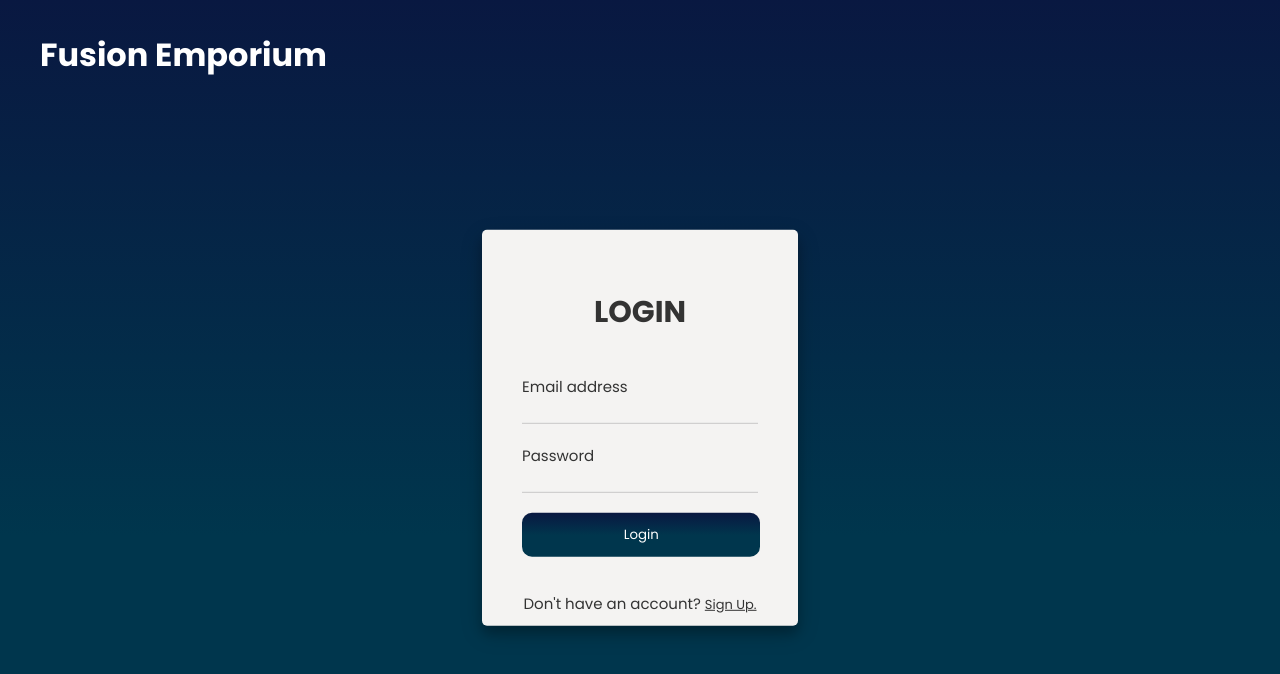
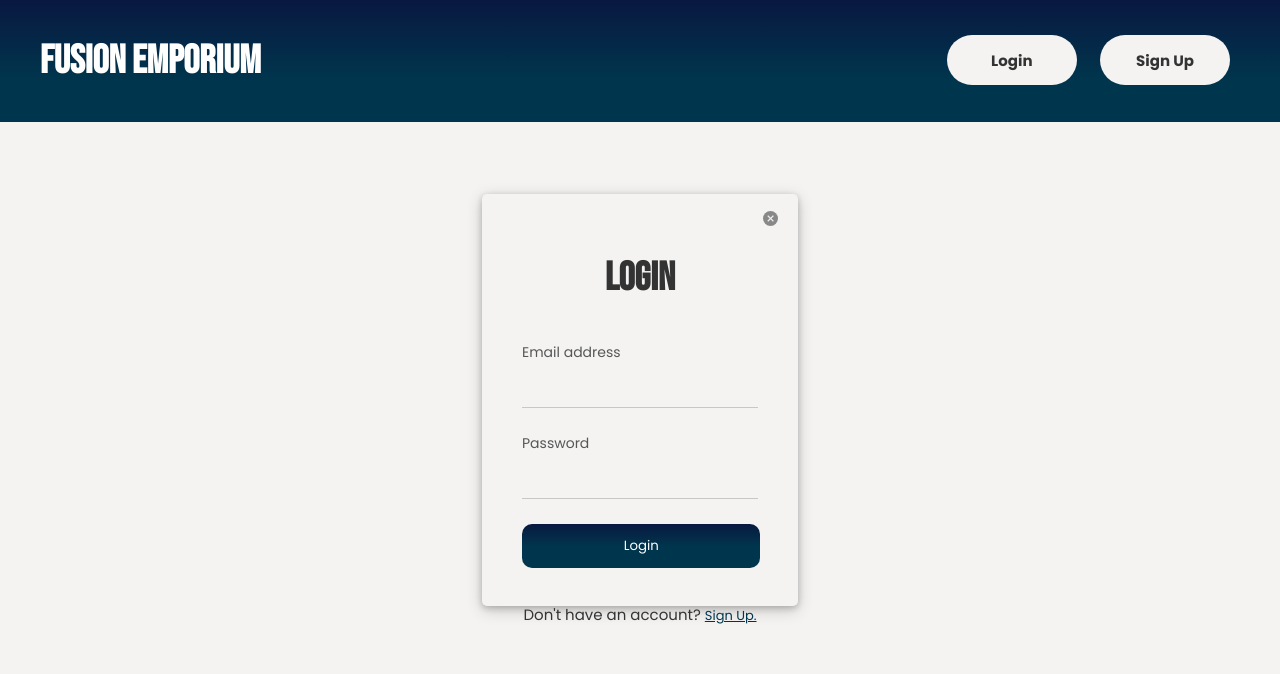
Before and after one commit to Ruzzell-O/Fusion-Gallery, a plain HTML site: page login.html in a window 1280 px wide. Drawn offline with Linux system fonts and the light colour scheme.

Commit message:
Created a login and sign up button on the header as a pop up form.

```diff
--- a/login.css
+++ b/login.css
@@ -1,47 +1,101 @@
 @import url('https://fonts.googleapis.com/css2?family=Poppins:ital,wght@0,100;0,200;0,300;0,400;0,500;0,600;0,700;0,800;0,900;1,100;1,200;1,300;1,400;1,500;1,600;1,700;1,800;1,900&display=swap');
+@import url('https://fonts.googleapis.com/css2?family=Bebas+Neue&display=swap');
 
 body{
     font-family: 'Poppins',sans-serif;
-    background: linear-gradient(180deg, rgba(9,24,65,1) 0%, rgba(0,54,77,1) 67%);
-    background-attachment:fixed;
+    background-color: #F4F3F2;
     margin:0;
+    padding:0;
+    box-sizing: border-box;
 }
 
 header{
+    background: linear-gradient(180deg, rgba(9,24,65,1) 0%, rgba(0,54,77,1) 67%);
     color:white;
     margin:0;
     border:0;
     padding:10px;
-    margin:0 30px;
+    font-family:"Bebas Neue", sans-serif;
+    font-size:20px;
+    display:flex;
+}
+
+header h1{
+    margin-left:30px;
+}
+
+.popup{
+    position:absolute;
+    top:35px;
+    right:30px;
+}
+
+.loginPopup, .signupPopup{
+    font-size:15px;
+    width: 130px;
+    height:50px;
+    padding:5px;
+    text-align: center;
+    justify-content: center;
+    margin-right:20px;
+    font-family:'Poppins',sans-serif;
+    border-radius:50px;
+    border:none;
+    background-color: #F4F3F2;
+    color:#333333;
+    cursor:pointer;
 }
 
 #loginText{
     margin:30px 0;
     text-align: center;
-    font-size:30px;
+    font-size:40px;
+    font-family:"Bebas Neue", sans-serif;
 }
 
-#wrapper{
-    justify-content: center;
-    align-items:center;
-    margin:auto;
+.login{
+    position:absolute;
+    top:50%;
+    left:50%;
+    transform:translate(-50%,-50%);
     background:#F4F3F2;
-    box-shadow: 0 8px 12px 0 rgba(0, 0, 0, 0.2), 0 8px 22px 0 rgba(0, 0, 0, 0.19);
+    box-shadow: 0 2px 6px 0 rgba(0, 0, 0, 0.2), 0 4px 16px 0 rgba(0, 0, 0, 0.19);
     color:#333333;
     width:20%;
-    height:42vh;
+    height:44vh;
     border-radius: 5px;
     padding:30px;
     font-size:15px;
-    transform:translateY(30%);
+}
+
+.login .closebtn{
+    position:absolute;
+    top:17px;
+    right:20px;
+    font-size:15px;
+    cursor:pointer;
+    width:15px;
+    height:15px;
+    background:#888;
+    color:#eee;
+    text-align: center;
+    line-height:16.5px;
+    border-radius:15px;
+}
+
+label{
+    color:#575757;
 }
 
 input{
     width:100%;
-    padding:5px 0;
+    padding:12px 0;
     background:transparent;
     border:none;
     border-bottom:1px solid rgb(199, 199, 199);
+    color:#333333;
+    margin-bottom:5px;
+    font-family: 'Poppins',sans-serif;
 }
 
 input:focus{
@@ -54,7 +108,7 @@ input:focus{
     text-align:center;
     padding:10px;
 }
-button{
+#loginBtn button{
     width:101%;
     font-family:'Poppins',sans-serif;
     padding:12px 0;
@@ -67,17 +121,18 @@ button{
 
 .input{
     padding:10px;
+    font-size:14px;
+}
+
+#signupLink{
+    color:rgba(0,54,77,1);
+    font-size:13px;
 }
 
 #signup{
-    color:#333333;
-    font-size:13px;
-}
-
-#signupPage{
     display:flex;
     margin:auto;
     text-align: center;
     justify-content: center;
-    padding:10px;
+    padding:10px 0;
 }
--- a/login.html
+++ b/login.html
@@ -10,11 +10,16 @@
 <body>
     <header>
         <h1>Fusion Emporium</h1>
+        <div class="popup">
+            <button class="loginPopup" type="button"><b>Login</b></button>
+            <button  class="signupPopup" type="button"><b>Sign Up</b></button>
+        </div>
     </header>
 
-    <div id="wrapper">
+
+    <div class="login">
+        <div class="closebtn">&times;</div>
         <form>
-        <div id="content">
             <h1 id="loginText">LOGIN</h1>
 
             <div id="email-input" class="input">
@@ -31,11 +36,9 @@
                 <button type="button">Login</button>
             </div>
 
-            <div id="signupPage">
-                <p>Don't have an account? <a id="signup" href="#">Sign Up.</a></p>
+            <div id="signup">
+                <p>Don't have an account? <a id="signupLink" href="#">Sign Up.</a></p>
             </div>
-
-        </div>
         </form>
     </div>
 </body>
```
